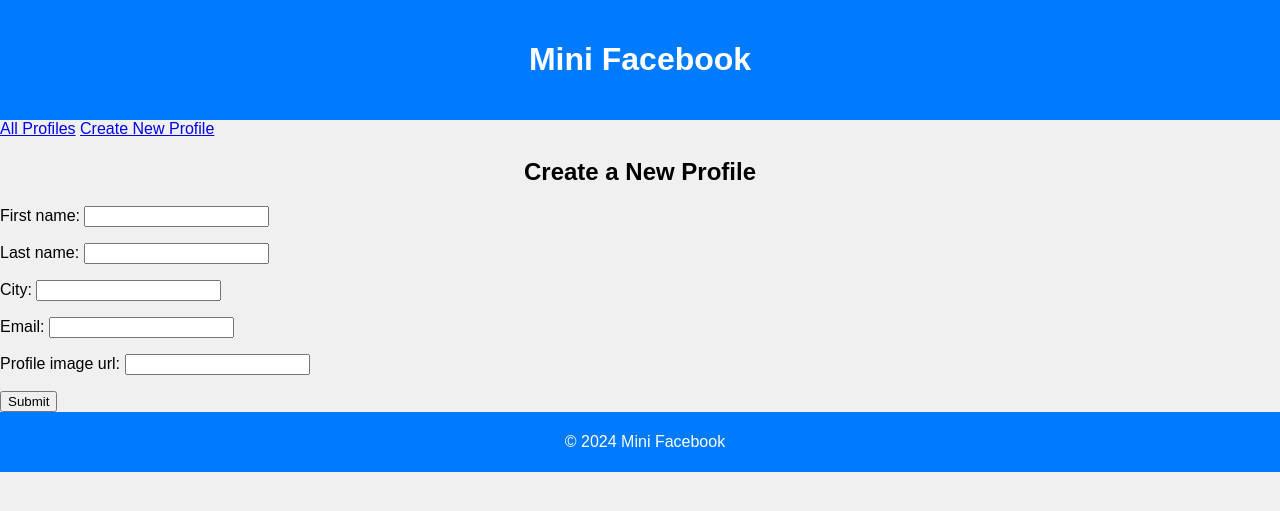
After one commit to Mussie0001/cs412-a3, a Django app: page /mini_fb/create_profile/ in a window 1280 px wide. The commit adds this page. Shown: the top 511 px of the page. Run offline with Django 5.2, Linux system fonts and the light colour scheme.

Commit message:
assignment 6

```diff
--- a/mini_fb/admin.py
+++ b/mini_fb/admin.py
@@ -4,7 +4,8 @@ Username/Email: mussieab@bu.edu
 Description: This file registers the Profile model with the Django admin site.
 """
 from django.contrib import admin
-from .models import Profile
+from .models import Profile, StatusMessage
 
 # Register your models here.
 admin.site.register(Profile)
+admin.site.register(StatusMessage)
--- /dev/null
+++ b/mini_fb/forms.py
@@ -0,0 +1,21 @@
+from django import forms
+from .models import Profile, StatusMessage
+
+class CreateProfileForm(forms.ModelForm):
+    """
+    This form will allow users to input their first name, last name, city, email, and profile image URL for a new Profile object.
+    """
+
+    class Meta:
+        model = Profile
+        fields = ['first_name', 'last_name', 'city', 'email', 'profile_image_url']
+
+
+class CreateStatusMessageForm(forms.ModelForm):
+    """
+    A form for creating a new status message.
+    """
+
+    class Meta:
+        model = StatusMessage
+        fields = ['message']
--- a/mini_fb/models.py
+++ b/mini_fb/models.py
@@ -5,6 +5,8 @@ Description: This file contains the model definitions for the mini Facebook appl
 """
 
 from django.db import models
+from django.utils import timezone
+from django.urls import reverse
 
 class Profile(models.Model):
     """
@@ -26,8 +28,36 @@ class Profile(models.Model):
     def __str__(self):
         """
         Returns a string representation of the Profile instance.
-
-        Returns:
-            str: The full name of the user.
         """
         return f"{self.first_name} {self.last_name}"
+
+    def get_status_messages(self):
+        """
+        Returns all status messages related to this profile, ordered by timestamp.
+        """
+        return self.status_messages.all().order_by('-timestamp')
+
+    def get_absolute_url(self):
+        """
+        Returns the URL to view this Profile object.
+        """
+        return reverse('show_profile', kwargs={'pk': self.pk})
+
+class StatusMessage(models.Model):
+    """
+    A model representing a Facebook-style status message.
+
+    Attributes:
+        timestamp (datetime): The time the status message was created.
+        message (str): The content of the status message.
+        profile (Profile): The profile of the user who created the status message.
+    """
+    timestamp = models.DateTimeField(default=timezone.now)
+    message = models.TextField()
+    profile = models.ForeignKey(Profile, on_delete=models.CASCADE, related_name='status_messages')
+
+    def __str__(self):
+        """
+        Returns a string representation of the StatusMessage instance.
+        """
+        return f"Message by {self.profile.first_name} on {self.timestamp}: {self.message[:30]}"
--- a/mini_fb/templates/mini_fb/base.html
+++ b/mini_fb/templates/mini_fb/base.html
@@ -22,6 +22,8 @@
 
     <nav>
         <!-- navigation links for future parts -->
+        <a href="{% url 'show_all_profiles' %}">All Profiles</a>
+        <a href="{% url 'create_profile' %}">Create New Profile</a>
     </nav>
 
     <main>
--- /dev/null
+++ b/mini_fb/templates/mini_fb/create_profile_form.html
@@ -0,0 +1,10 @@
+{% extends 'mini_fb/base.html' %}
+
+{% block content %}
+    <h2>Create a New Profile</h2>
+    <form method="post">
+        {% csrf_token %}
+        {{ form.as_p }}
+        <button type="submit">Submit</button>
+    </form>
+{% endblock %}
--- a/mini_fb/urls.py
+++ b/mini_fb/urls.py
@@ -6,8 +6,11 @@ Description: This file contains the URL configuration for the mini_fb applicatio
 """
 
 from django.urls import path
-from .views import ShowAllProfilesView
+from .views import ShowAllProfilesView, ShowProfilePageView, CreateProfileView, CreateStatusMessageView
 
 urlpatterns = [
     path('', ShowAllProfilesView.as_view(), name='show_all_profiles'),
+    path('profile/<int:pk>/', ShowProfilePageView.as_view(), name='show_profile'),
+    path('create_profile/', CreateProfileView.as_view(), name='create_profile'),
+    path('profile/<int:pk>/create_status/', CreateStatusMessageView.as_view(), name='create_status'),
 ]
--- a/mini_fb/views.py
+++ b/mini_fb/views.py
@@ -5,8 +5,12 @@ Description: This file contains the view for displaying all profiles in the mini
 """
 
 from django.shortcuts import render
-from django.views.generic import ListView
-from .models import Profile
+from django.views.generic import ListView, DetailView, CreateView
+from .models import Profile, StatusMessage
+from .forms import CreateProfileForm, CreateStatusMessageForm
+from django.urls import reverse
+
+
 
 # Create your views here.
 class ShowAllProfilesView(ListView):
@@ -21,3 +25,65 @@ class ShowAllProfilesView(ListView):
     model = Profile
     template_name = 'mini_fb/show_all_profiles.html'
     context_object_name = 'profiles'
+
+class ShowProfilePageView(DetailView):
+    """
+    A view that displays a single profile in the mini_fb application.
+
+    Attributes:
+        model (Profile): The model that this view will display.
+        template_name (str): The template used to render the view.
+        context_object_name (str): The name of the context object used in the template.
+    """
+    model = Profile
+    template_name = 'mini_fb/show_profile.html'
+    context_object_name = 'profile'
+
+
+class CreateProfileView(CreateView):
+    """
+    A view that handles creating a new Profile.
+
+    This view uses the CreateProfileForm to allow users to create a new profile.
+    """
+    model = Profile
+    form_class = CreateProfileForm
+    template_name = 'mini_fb/create_profile_form.html'
+
+    def get_success_url(self):
+        """
+        Returns the URL to redirect to after successfully creating a profile.
+        """
+        return reverse('show_profile', kwargs={'pk': self.object.pk})
+
+
+class CreateStatusMessageView(CreateView):
+    """
+    A view to handle the creation of a new status message for a profile.
+    """
+    model = StatusMessage
+    form_class = CreateStatusMessageForm
+    template_name = 'mini_fb/create_status_form.html'
+
+    def get_context_data(self, **kwargs):
+        """
+        Adds the Profile object to the context for the form.
+        """
+        context = super().get_context_data(**kwargs)
+        profile = Profile.objects.get(pk=self.kwargs['pk'])
+        context['profile'] = profile
+        return context
+
+    def form_valid(self, form):
+        """
+        Sets the profile attribute of the StatusMessage before saving.
+        """
+        profile = Profile.objects.get(pk=self.kwargs['pk'])
+        form.instance.profile = profile
+        return super().form_valid(form)
+
+    def get_success_url(self):
+        """
+        Returns the URL to redirect to after the form is successfully submitted.
+        """
+        return reverse('show_profile', kwargs={'pk': self.kwargs['pk']})
--- a/static/mini_fb/styles.css
+++ b/static/mini_fb/styles.css
@@ -16,6 +16,10 @@ header {
     color: white;
     text-align: center;
     padding: 20px 0;
+}
+
+h2 {
+    text-align: center;
 }
 
 table {
```
Also changed, not shown: mini_fb/templates/mini_fb/create_status_form.html (added, +10 -0 lines), mini_fb/templates/mini_fb/show_all_profiles.html (+11 -2 lines), mini_fb/templates/mini_fb/show_profile.html (added, +29 -0 lines), db.sqlite3, mini_fb/migrations/0002_statusmessage.py (added).
